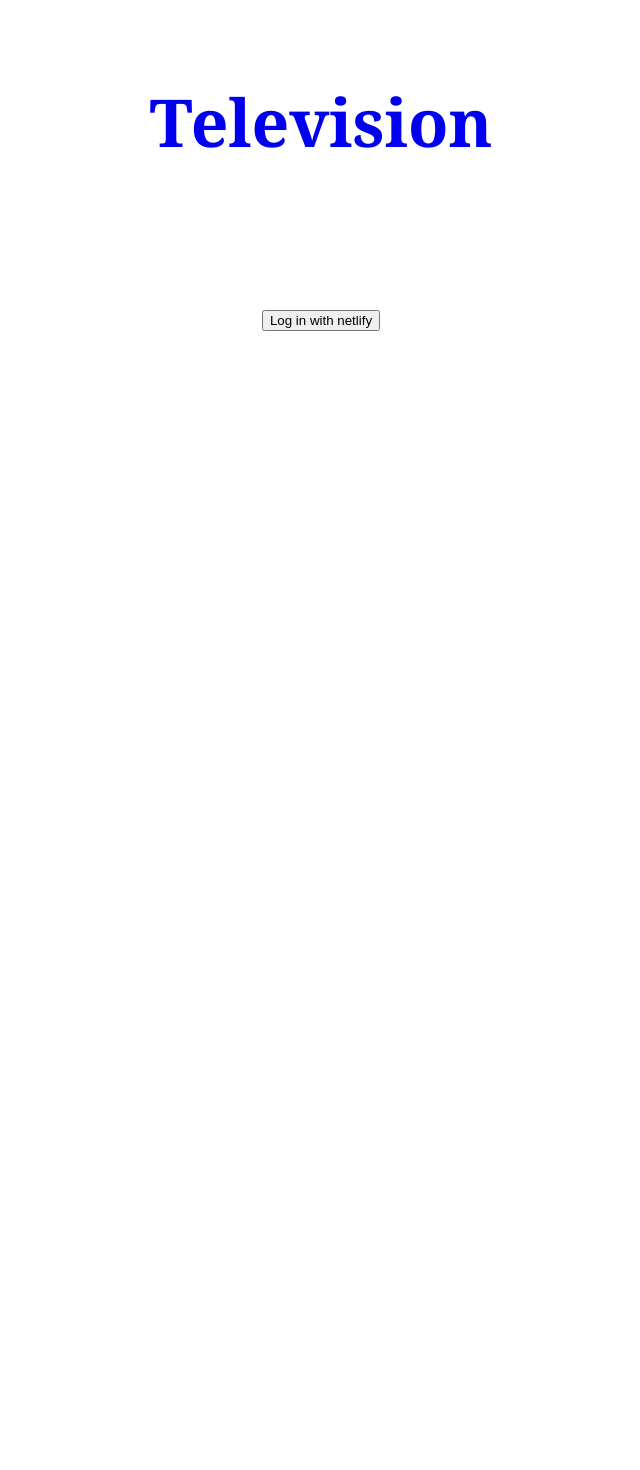
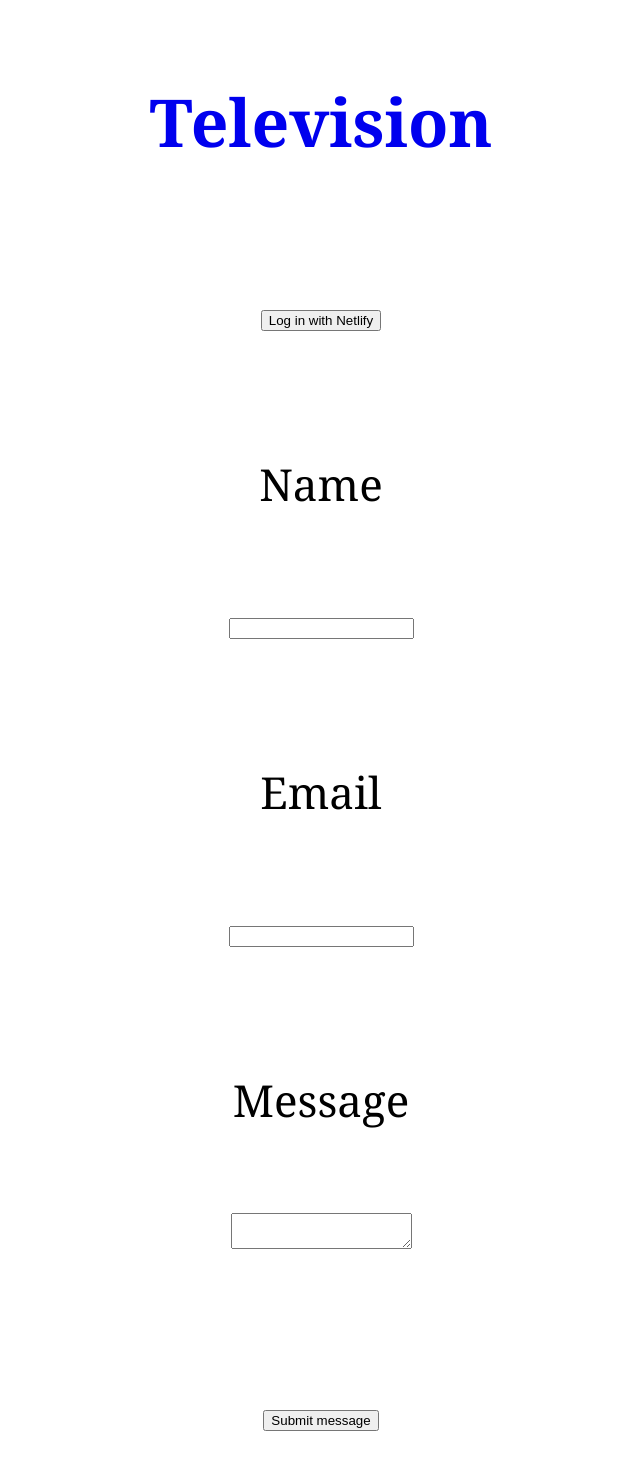
Before and after one commit to MAXBERENGAUT/thecult.reviews, a React (Create React App) app: page / in a window 1280 px wide. Shown: the part 1261-2731 px from the top of the page, without its empty margins (319-959 px from the left). Before the commit the page ends 1643 px from the top, so only its background shows below. Built offline with nearby package versions, Linux system fonts and the light colour scheme; what netlify-identity-widget would draw is missing.

Commit message:
Form test

```diff
--- a/public/index.html
+++ b/public/index.html
@@ -29,6 +29,11 @@
     </script>
   </head>
   <body>
+    <form name="contact" netlify netlify-honeypot="bot-field" hidden>
+      <input type="text"  name="name">
+      <input type="email" name="email">
+      <textarea name="message"></textarea>
+    </form>
     <noscript>You need to enable JavaScript to view this site.</noscript>
     <div id="root"></div>
   </body>
--- a/src/pages/Home.js
+++ b/src/pages/Home.js
@@ -24,6 +24,29 @@
     )
 }
 
+function Form() {
+    return (
+      <form name="contact" method="post">
+        <input type="hidden" name="test" value="contact" />
+        <p>
+          <label htmlFor="name">Name</label> <br />
+          <input type="text" id="name" name="name" required />
+        </p>
+        <p>
+          <label htmlFor="email">Email</label> <br />
+          <input type="email" id="email" name="email" required />
+        </p>
+        <p>
+          <label htmlFor="message">Message</label> <br />
+          <textarea id="message" name="message" required></textarea>
+        </p>
+        <p>
+          <input type="submit" value="Submit message" />
+        </p>
+      </form>
+    );
+}
+
 function Home() {
     let items = CATEGORIES.map(Category)
 
@@ -37,7 +60,8 @@
             {items}
 
             {/* TEST CODE */}
-            <button onClick={handleLogIn} >Log in with netlify</button>
+            <button onClick={handleLogIn} >Log in with Netlify</button>
+            <Form />
             {/* TEST CODE */}
         </div>
     )
```
